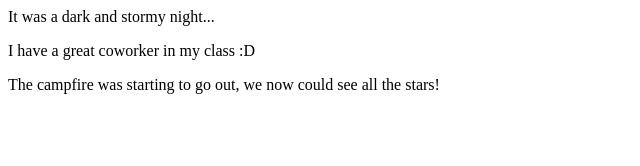
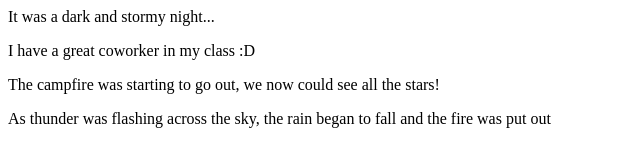
Before and after one commit to igottschalk/firestory-story, a plain HTML site: page index.html in a window 1280 px wide. Shown: the whole page, without its empty margins (0-640 px from the left). Drawn offline with Linux system fonts and the light colour scheme.

Commit message:
Added a new ruse to the story

```diff
--- a/index.html
+++ b/index.html
@@ -4,5 +4,6 @@
     <p> I have a great coworker in my class :D
     </p>
     <p>The campfire was starting to go out, we now could see all the stars!</p>
+    <p>As thunder was flashing across the sky, the rain began to fall and the fire was put out</p>
   </body>
 </html>
```
